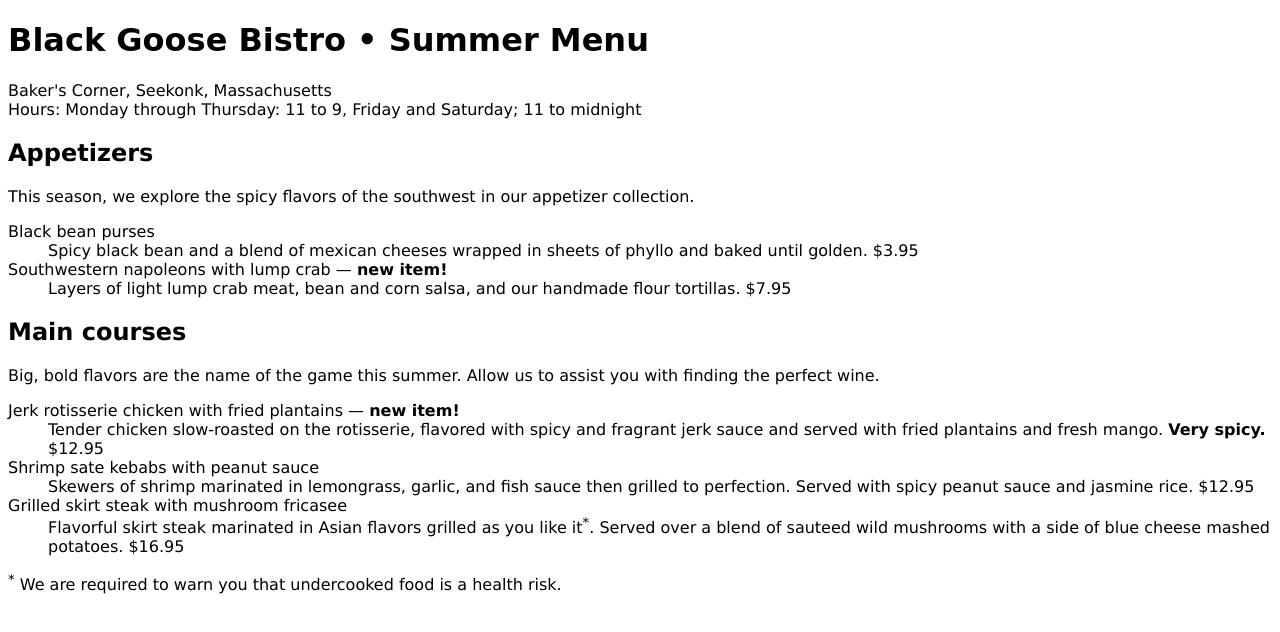
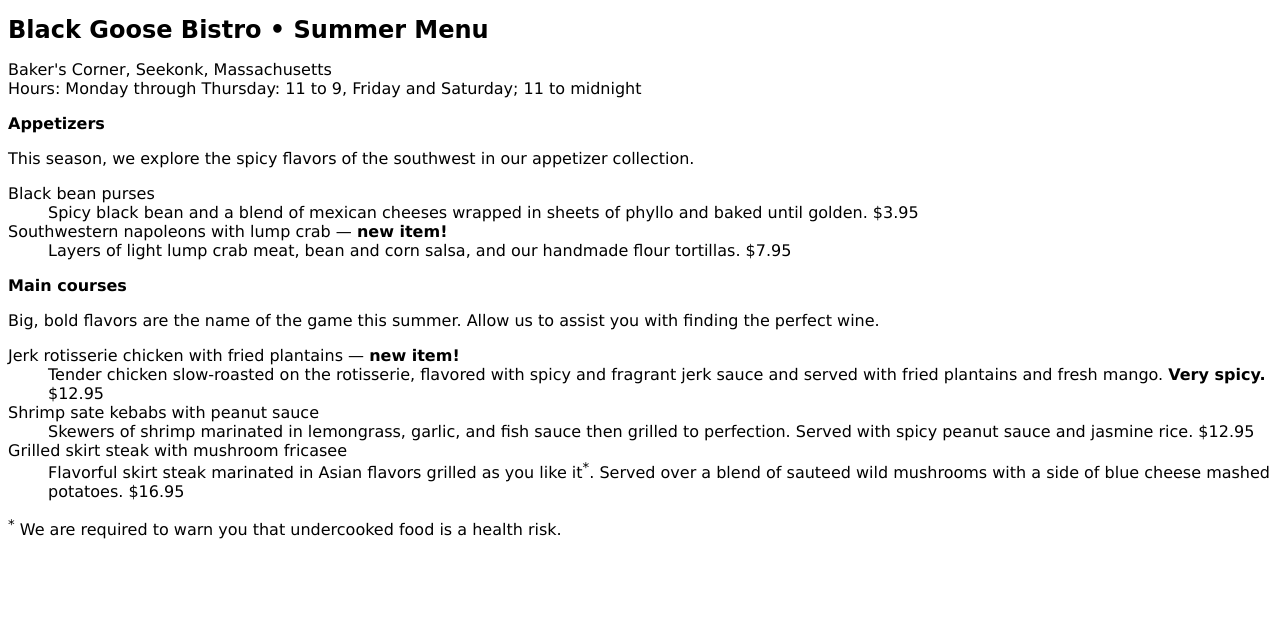
Before and after one commit to LazarStojanovic/Lekcije, a plain HTML site: page Lekcija 12/menu.html in a window 1280 px wide. Drawn offline with Linux system fonts and the light colour scheme; a web font is replaced by a local one.

Commit message:
Sve radi.
Lekcija 2 - font sizes, koriscene em i rem jedinica za skalovanje fontova . Rem- relativan root elementu , em- relativan najblizem roditelju.

```diff
--- a/Lekcija 12/menu.html
+++ b/Lekcija 12/menu.html
@@ -8,9 +8,14 @@
 <style>
     body{
         font-family: Verdana, sans-serif;
+        font-size: 100%
     }
     h1{
         font-family: 'Charmonman', cursive;
+        font-size: 1.5em;
+    }
+    h2{
+        font-size: 1em;
     }
 </style>
 </head>
```
